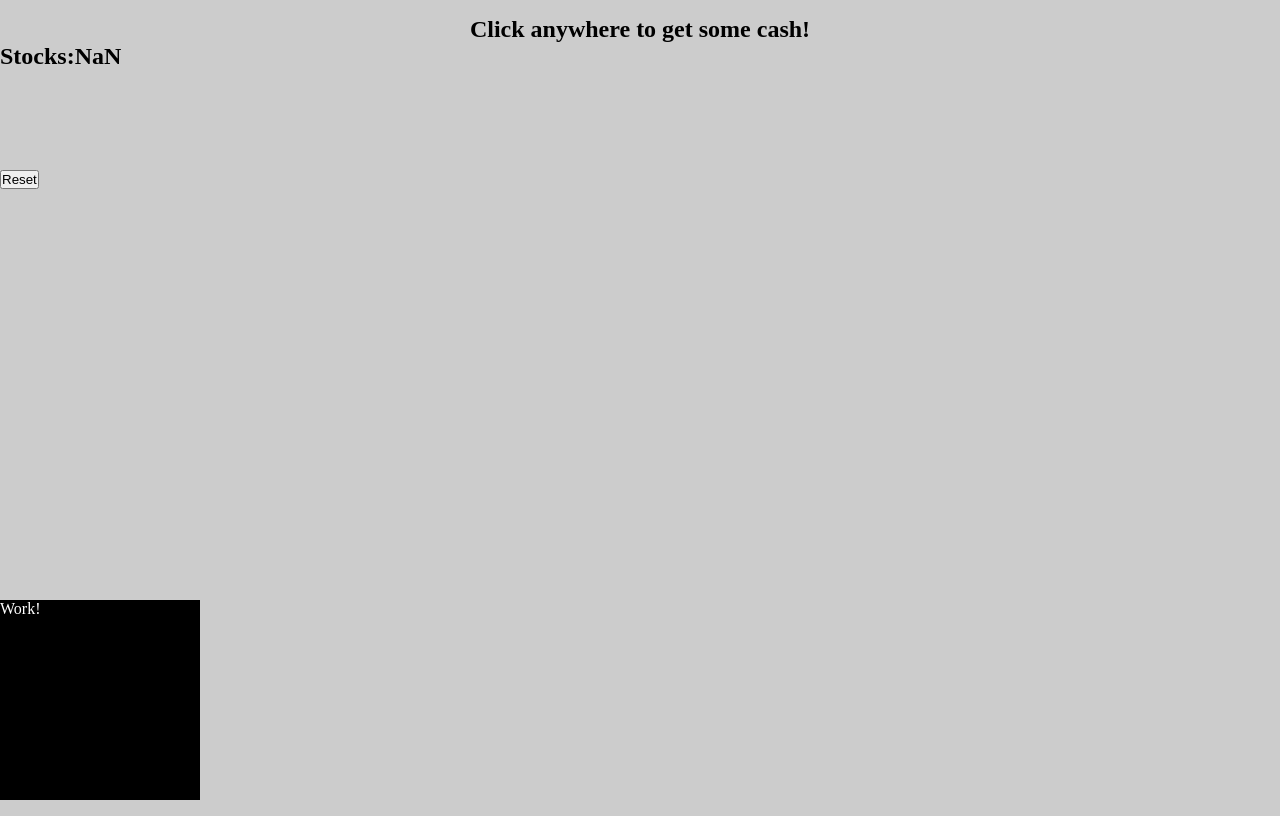
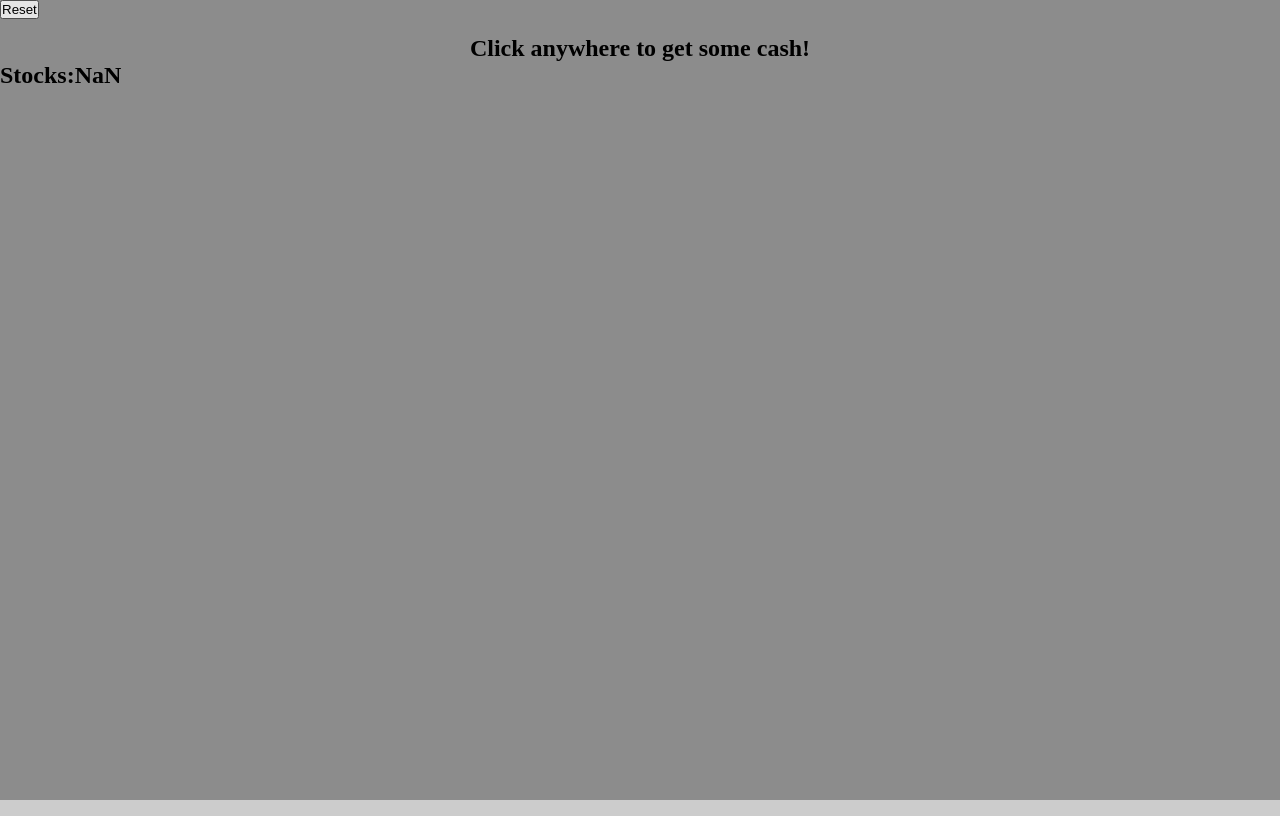
Before and after one commit to oAndin/clicker, a plain HTML site: page index.html in a window 1280 px wide. Drawn offline with Linux system fonts and the light colour scheme.

Commit message:
cmt bf pull

```diff
--- a/index.html
+++ b/index.html
@@ -10,6 +10,7 @@
 
 <body>
   <main class="clickArea" id="clickArea">Work!</main>
+  <button id="reset">Reset</button>
   <section>
     <h1 class="title">Click anywhere to get some cash!</h1>
     <h2 class="wallet" id="wallet">00.00</h2>
@@ -26,7 +27,7 @@
         $ 1.00
       </button>
     </div>
-    <button id="reset">Reset</button>
+
   </section>
   <script src="./script.js"></script>
 </body>
--- a/script.js
+++ b/script.js
@@ -8,6 +8,7 @@ function resetAmount() {
   stockPaper010.style.visibility = 'hidden';
   stockPaper100.style.visibility = 'hidden';
   stockAmount = 0;
+  localStorage.clear();
   let amountStockPapers = 0;
   showStockAmount.innerHTML = amountStockPapers;
 }
--- a/style.css
+++ b/style.css
@@ -11,11 +11,12 @@ body {
 }
 
 main.clickArea {
-  background-color: #000;
+  background-color: #00000050;
   color: #fff;
   position: absolute;
-  width: 200px;
-  height: 200px;
+  z-index: -1;
+  width: 100%;
+  height: 100vh;
   bottom: 0;
   left: 0;
   cursor: pointer;
```
